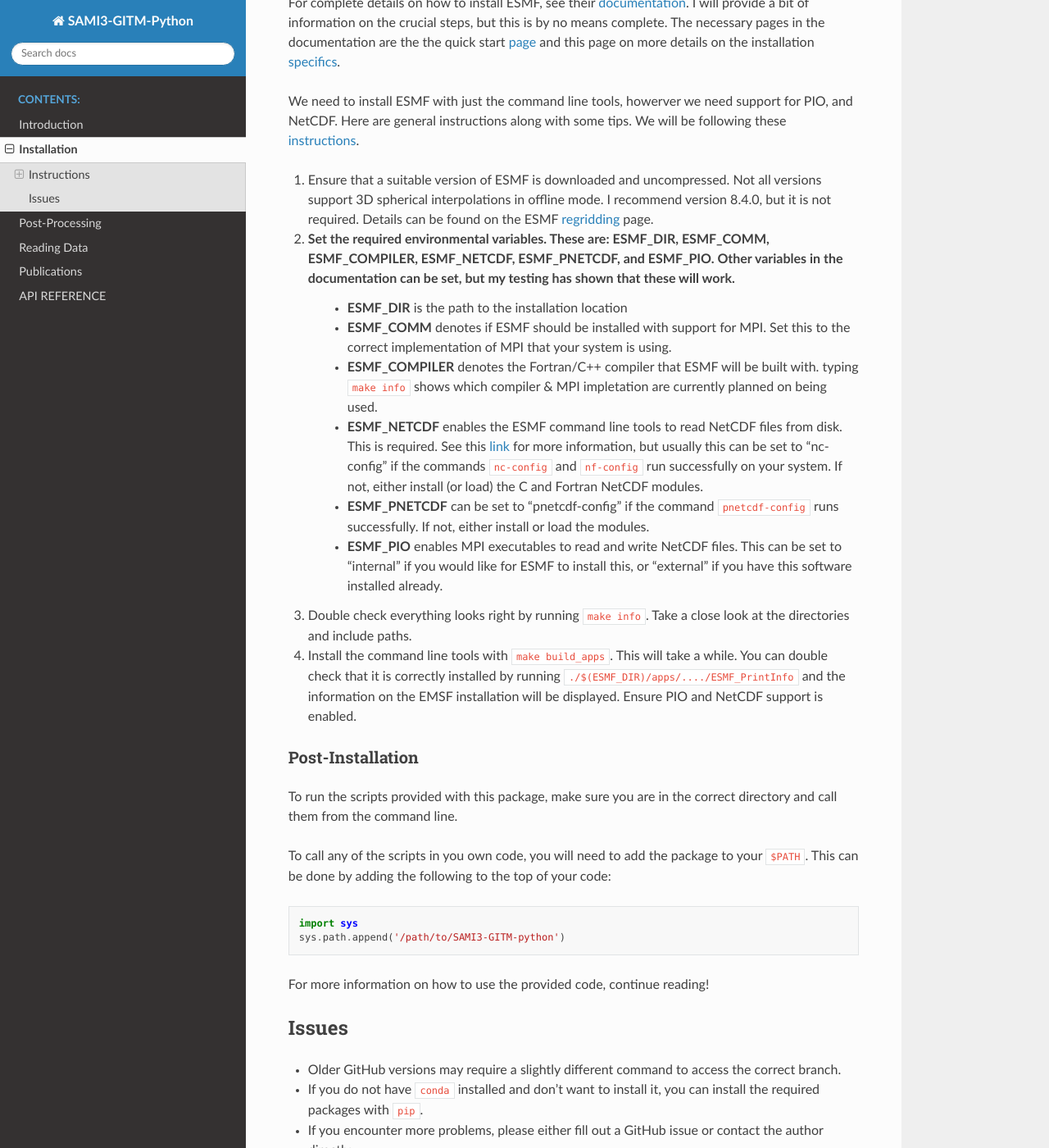
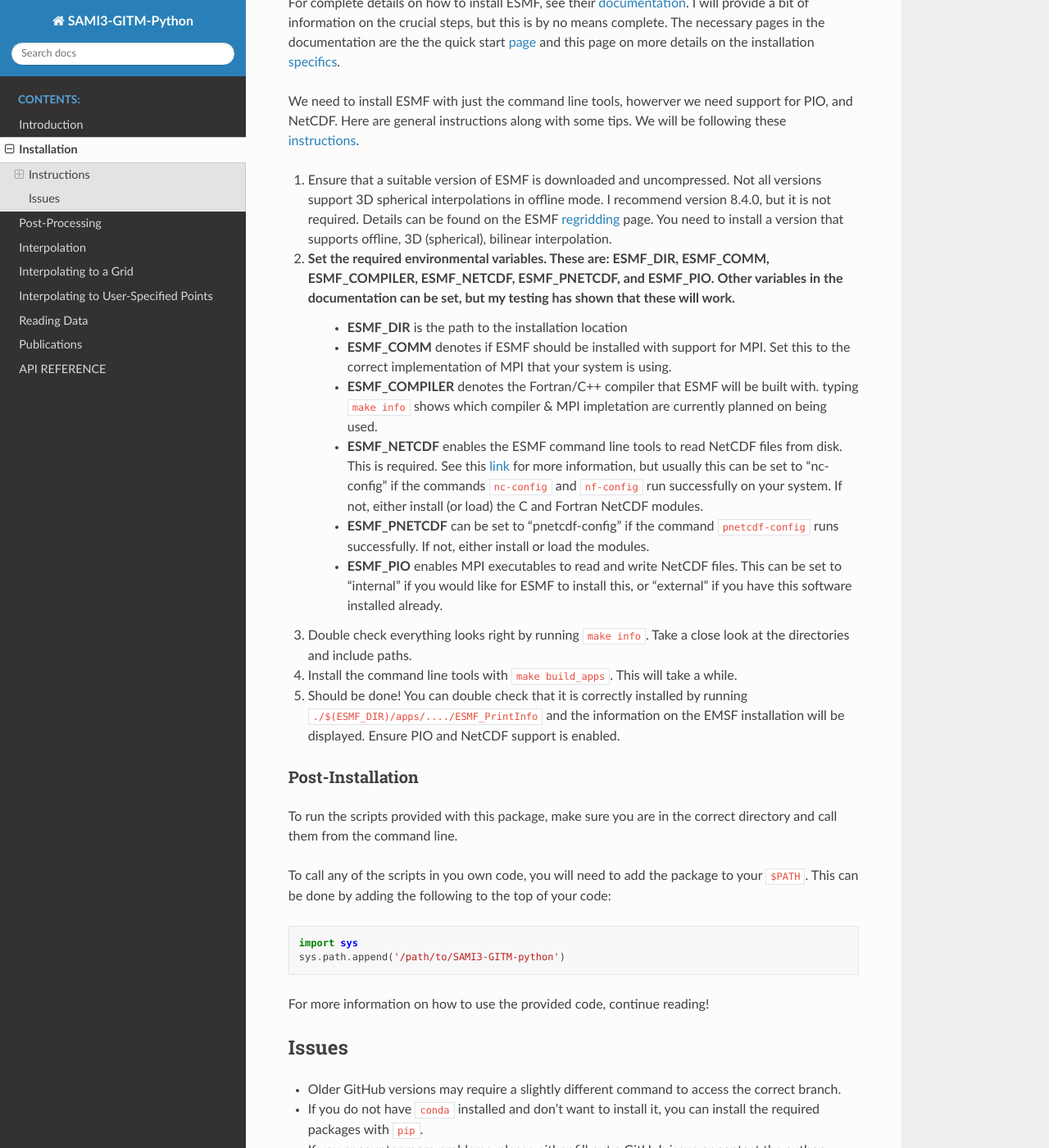
Before and after one commit to abukowski21/SAMI3-GITM-python, a Sphinx documentation site: the page built from docs/source/installation.rst, in a window 1280 px wide and 1400 px high, scrolled down 1223 px. Shown: the whole window at 82% size. Built offline with Sphinx 7.4.7 and the Read the Docs theme 2.0.0, drawn with Linux system fonts in a browser that asks for light colours; pages that are not in the unit, such as notebooks, are missing from menus.

Commit message:
update esmf docs. ESMF install instructions, usage in more detail, etc.

```diff
--- a/docs/source/index.rst
+++ b/docs/source/index.rst
@@ -18,6 +18,7 @@
    intro
    installation
    usage
+   interpolation
    dataIO
    plotting
    pubs
--- a/docs/source/installation.rst
+++ b/docs/source/installation.rst
@@ -57,7 +57,7 @@
 
 .. _instructions: https://earthsystemmodeling.org/docs/release/latest/ESMF_usrdoc/node6.html#SECTION00063000000000000000
 
-#. Ensure that a suitable version of ESMF is downloaded and uncompressed. Not all versions support 3D spherical interpolations in offline mode. I recommend version 8.4.0, but it is not required. Details can be found on the ESMF regridding_ page.
+#. Ensure that a suitable version of ESMF is downloaded and uncompressed. Not all versions support 3D spherical interpolations in offline mode. I recommend version 8.4.0, but it is not required. Details can be found on the ESMF regridding_ page. You need to install a version that supports offline, 3D (spherical), bilinear interpolation.
 #. Set the required environmental variables. These are: **ESMF_DIR**, **ESMF_COMM**, **ESMF_COMPILER**, **ESMF_NETCDF**, **ESMF_PNETCDF**, and **ESMF_PIO**. Other variables in the documentation can be set, but my testing has shown that these will work.
 	* **ESMF_DIR** is the path to the installation location
 	* **ESMF_COMM** denotes if ESMF should be installed with support for MPI. Set this to the correct implementation of MPI that your system is using.
@@ -66,7 +66,8 @@
 	* **ESMF_PNETCDF** can be set to "pnetcdf-config" if the command ``pnetcdf-config`` runs successfully. If not, either install or load the modules.
 	* **ESMF_PIO** enables MPI executables to read and write NetCDF files. This can be set to "internal" if you would like for ESMF to install this, or "external" if you have this software installed already.
 #. Double check everything looks right by running ``make info``. Take a close look at the directories and include paths.
-#. Install the command line tools with ``make build_apps``. This will take a while. You can double check that it is correctly installed by running ``./$(ESMF_DIR)/apps/..../ESMF_PrintInfo`` and the information on the EMSF installation will be displayed. Ensure PIO and NetCDF support is enabled.
+#. Install the command line tools with ``make build_apps``. This will take a while.
+#. Should be done! You can double check that it is correctly installed by running ``./$(ESMF_DIR)/apps/..../ESMF_PrintInfo`` and the information on the EMSF installation will be displayed. Ensure PIO and NetCDF support is enabled.
 
 .. _link: https://earthsystemmodeling.org/docs/release/latest/ESMF_usrdoc/node10.html#sec:netcdf
 
--- a/docs/source/intro.rst
+++ b/docs/source/intro.rst
@@ -10,7 +10,7 @@
 
 I've done my best to capture as many use-cases as possible. Please fill out an `Issue <https://github.com/abukowski21/SAMI3-GITM-python/issues>`_ if you notice any problems.
 
-
+Note, I am finalizing my dissertation right now. A lot of these features are half-baked but the framework is there. I'm updating the code and documentation as I go, but free time is a little limited right now. Please reach out if you spot gaps or errors in the documentation or an aspect of the code is not working. Either email me or fill out a GitHub issue and I can prioritize it.
 
 
 A huge thank you goes out to the developers of SAMI3 and GITM. Without their hard work, this project would not be possible. SAMI3 can be found `here <https://zenodo.org/record/7895859>`_ and is originally published in `this paper <https://doi.org/10.1029/2008GL033509>`_. Here is the link to `GITM <https://github.com/GITMCode/GITM/>`_ which was originally published in `this paper <https://doi.org/10.1016/j.jastp.2006.01.008>`_.
--- a/docs/source/modules.rst
+++ b/docs/source/modules.rst
@@ -20,8 +20,9 @@
     :undoc-members:
 
 
-Under the hood, all interpolations are performed with `LinearNDInterpolator <https://docs.scipy.org/doc/scipy/reference/generated/scipy.interpolate.LinearNDInterpolator.html>`_. This is a wrapper around `Qhull <http://www.qhull.org/>`_.
+Under the hood, all interpolations (in this program) are performed with `LinearNDInterpolator <https://docs.scipy.org/doc/scipy/reference/generated/scipy.interpolate.LinearNDInterpolator.html>`_. This is a wrapper around `Qhull <http://www.qhull.org/>`_.
 
+I need to update this section of the documentation #TODO: (update this).
 
 For more information (and to unlock even more functionality), use the utility_programs.interpolate_outputs module:
 
--- a/docs/source/usage.rst
+++ b/docs/source/usage.rst
@@ -130,6 +130,9 @@
 There is also the option to "fly a satellite through" the model outputs, interpolating the model outputs to the satellite location. The simulated satellite measurements are calculated at **every** time that we have model data for. Thus, each variable in the output data (in NetCDF format) is indexed with ``(sat_step, sami_time)``. The exception for this is ``(glat, glon, alt, sat_time)``, which are only indexed with ``sat_step``. This is not yet documented or tested, though should be possible by running ``SAMI3_ESMF_Regrid.py`` with the ``--custom_input_file`` flag and specifying the path to a .csv file with [glon, glat, alt] as columns.
 
 
+This information is also included in the :ref:`Interpolation` section.
+
+
 Using in a Python script
 ========================
 
```
Also changed, not shown: other parts of docs/source/installation.rst (+1 -1 lines), docs/source/interpolation.rst (added, +60 -0 lines).
